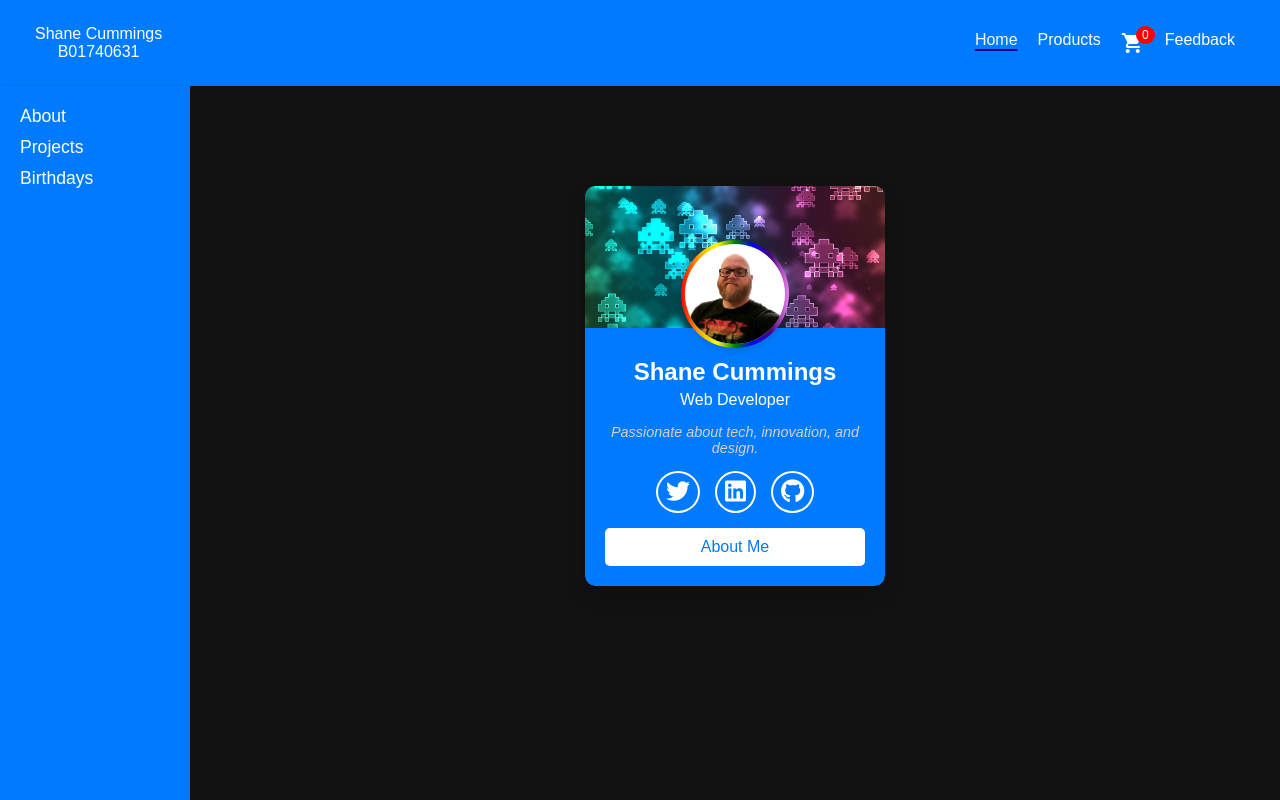
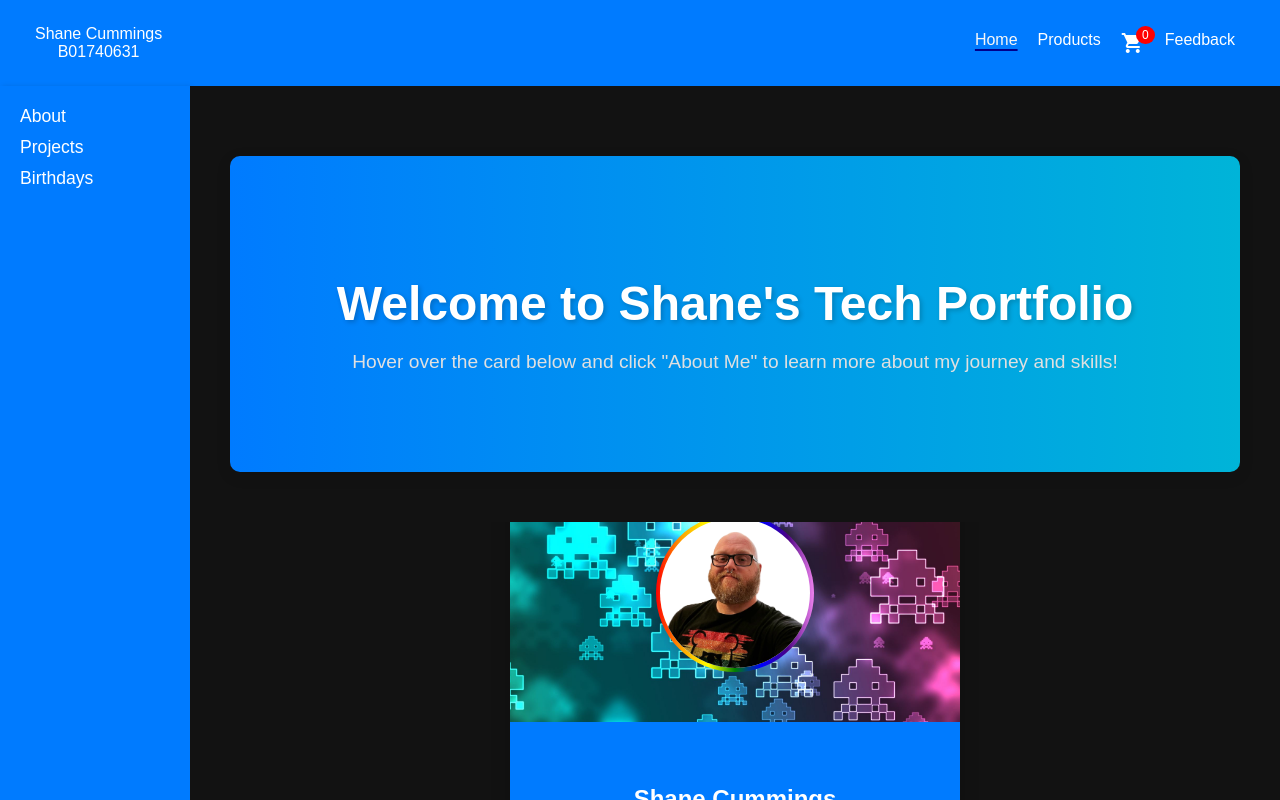
Before and after one commit to BeardedRaider/ProjectWebDev, a plain HTML site: page index.html in a window 1280 px wide. Drawn offline with nearby package versions, Linux system fonts and the light colour scheme.

Commit message:
Add intro section with fade-in animation; update bio content and clean up unused styles

```diff
--- /dev/null
+++ b/css/card.css
@@ -0,0 +1,263 @@
+/* Intro Section Styling */
+.intro-section {
+    background: linear-gradient(to right, #007bff, #00b4d8); /* Beautiful gradient background */
+    color: white; /* White text to contrast the gradient */
+    text-align: center; /* Centers the text */
+    padding: 80px 20px; /* Adds padding to top and bottom */
+    border-radius: 10px; /* Rounded corners for a smoother look */
+    box-shadow: 0px 4px 15px rgba(0, 0, 0, 0.1); /* Soft shadow around the section */
+    margin: 50px 20px; /* Adds some space around the section */
+    transition: transform 0.3s ease, opacity 0.5s ease; /* Smooth transition for animation */
+    opacity: 0; /* Initially hidden, for fade-in effect */
+    transform: translateY(20px); /* Start with a slight downward position */
+}
+
+/* Animation for fade-in and slide-up effect */
+.intro-section.visible {
+    opacity: 1;
+    transform: translateY(0); /* Slide to original position */
+}
+
+.intro-section h1 {
+    font-size: 3rem; /* Larger heading */
+    font-weight: bold;
+    margin-bottom: 20px; /* Space below the title */
+    text-shadow: 2px 2px 5px rgba(0, 0, 0, 0.2); /* Subtle shadow for a 3D effect */
+}
+
+.intro-section p {
+    font-size: 1.2rem; /* Slightly larger text */
+    font-weight: 300;
+    margin-top: 10px; /* Adds space above the paragraph */
+    color: #e0e0e0; /* Light gray text for better readability */
+}
+
+/* Fade-in effect on load */
+@keyframes fadeIn {
+    from {
+    opacity: 0;
+    transform: translateY(20px);
+    }
+    to {
+    opacity: 1;
+    transform: translateY(0);
+    }
+}
+
+/* Apply animation */
+.intro-section {
+    animation: fadeIn 1s ease-in-out;
+}
+
+/* -----------Rotating Card Container----------- */
+.rotating-card-container {
+    display: flex;
+    justify-content: center;
+    align-items: center;
+    height: 50vh;
+    perspective: 900px;/* Adds depth to the 3D effect */
+    position: relative;
+    overflow: hidden; /* Ensures the shine stays inside the card */
+}
+
+.rotating-card {
+    position: relative;
+    width: 450px;
+    height: 550px;
+    transform-style: preserve-3d;/* Ensures the child elements rotate in 3D space */
+    transition: transform 0.3s ease-out, box-shadow 0.3s ease-out;
+    box-shadow: 0 10px 20px rgba(0, 0, 0, 0.2);
+    overflow: hidden;
+    border-radius: 10px;
+}
+
+/* Glow Effect */
+.rotating-card-container:hover .rotating-card {
+    box-shadow: 0 10px 30px rgba(255, 255, 255, 0.4);
+}
+
+/* Holographic Shine */
+.rotating-card::before {
+    content: '';
+    position: absolute;
+    top: 0;
+    left: 0;
+    width: 250%;
+    height: 50%;
+    background: radial-gradient(circle at var(--shine-x, 50%) var(--shine-y, 50%),
+    rgba(255, 255, 255, 0.8),
+    rgba(255, 255, 255, 0) 60%);
+    pointer-events: none;
+    opacity: 0;
+    z-index: 1;
+}
+
+/* Hover Shine Opacity */
+.rotating-card-container:hover .rotating-card::before {
+    opacity: 0.7;
+}
+
+/* -----Card Sides----- */
+.card-side {
+    width: 100%;
+    height: 100%;
+    position: absolute;
+    backface-visibility: hidden;
+    transition: transform 0.6s ease-in-out;
+    border-radius: 10px;
+    overflow: hidden;
+}
+
+.card-side.front {
+    background-color: #007bff;
+    transform: rotateY(0deg); /* Default front position */
+    display: flex;
+    flex-direction: column;
+    justify-content: space-between;
+}
+
+.card-side.back {
+    background: linear-gradient(to bottom, #007bff, #6a11cb); /* Blue to Purple Gradient */
+    transform: rotateY(180deg); /* Default back position */
+    display: flex;
+    align-items: center;
+    justify-content: center;
+    padding: 20px;
+    color: white;
+    text-align: center;
+    box-sizing: border-box;
+}
+
+/* Rotate card on button click */
+.rotating-card.flipped .front {
+    transform: rotateY(180deg);
+}
+
+.rotating-card.flipped .back {
+    transform: rotateY(0deg);
+}
+
+/* -----Card Image----- */
+.card-image {
+    background-color: #007bff; /* Fallback color in case the background image doesn't load */
+    position: relative;
+    background-image: url('/images/invade.jpg'); /* Replace with the path to your background image */
+    background-size: cover; /* Ensures the image covers the entire area */
+    background-position: center; /* Centers the image within the section */
+    height: 50%;
+
+}
+
+.image-container {
+    position: absolute;
+    bottom: 50px; /* Pulls the image halfway out of the card-image section */
+    left: 50%;
+    transform: translateX(-50%);
+    width: 150px;
+    height: 150px;
+    border-radius: 50%; /* Makes the image circular */
+    overflow: hidden; /* Ensures the image fits within the circle */
+    box-shadow: 0 4px 6px rgba(0, 0, 0, 0.1); /* Optional: Adds a subtle shadow */
+    background: linear-gradient(to right, red, orange, yellow, green, blue, indigo, violet); /* Rainbow gradient */
+    padding: 4px; /* Space for the rainbow border */
+}
+
+.image-container img {
+    display: block;
+    width: 100%;
+    height: 100%;
+    border-radius: 50%; /* Ensures the image inside the container is circular */
+    object-fit: cover; /* Ensures the image scales nicely inside the circle */
+    background-color: white; /* Fallback for transparency */
+}
+
+/* -----Card Info----- */
+.card-info {
+    text-align: center;
+    padding: 20px;
+    color: white;
+}
+
+.card-info h2 {
+    margin: 10px 0 5px;
+}
+
+.card-info p {
+    margin: 5px 0 15px;
+}
+
+.tagline {
+    font-style: italic;
+    font-size: 0.9rem;
+    color: #d1d1d1;
+    margin-bottom: 10px;
+}
+
+/* -----Social Icons----- */
+.social-icons {
+    display: flex;
+    justify-content: center;
+    gap: 15px;
+    margin: 15px 0;
+}
+
+.icon {
+    text-decoration: none;
+    color: white;
+    font-size: 1.5rem;
+    border: 2px solid white;
+    padding: 5px 8px;
+    border-radius: 50%;
+    display: inline-block;
+    transition: background-color 0.3s, color 0.3s;
+}
+
+.icon:hover {
+    background-color: #007bff;
+    color: white;
+}
+
+/* -----Flip Button----- */
+.flip-button {
+    padding: 10px 15px;
+    background-color: white;
+    color: #007bff;
+    border: none;
+    border-radius: 5px;
+    cursor: pointer;
+    font-size: 1rem;
+    transition: background-color 0.3s, color 0.3s;
+}
+
+.flip-button:hover {
+    background-color: #007bff;
+    color: white;
+}
+
+/* -----Back Side Content----- */
+.bio-content {
+    text-align: center;
+}
+
+.bio-content h2 {
+    margin-bottom: 10px;
+    color: white;
+    text-shadow: 1px 1px 5px rgba(0, 0, 0, 0.4);
+}
+
+.bio-content p {
+    margin-bottom: 10px;
+    font-size: 0.95rem;
+    line-height: 1.6;
+}
+
+.bio-content p:last-child {
+    font-style: italic;
+    color: #c0c0c0;
+}
+
+/* -----Clean-ups----- */
+.rotating-card::after {
+    /* Removed unused radial gradient and non-working shine effect */
+    display: none;
+}
--- a/css/style.css
+++ b/css/style.css
@@ -110,8 +110,6 @@ main {
   margin-top: 0; /* Prevents extra spacing between navbar and layout */
 }
 
-
-
 /* Cart Icon with Counter */
 .cart-icon {
   position: relative;
@@ -151,9 +149,6 @@ main {
 }
 
 
-
-
-
 @keyframes underlineAnimation {
   from {
     text-decoration-color: transparent;
@@ -165,220 +160,8 @@ main {
   }
 }
 
-/* -----Rotating Card Container----- */
-.rotating-card-container {
-  display: flex;
-  justify-content: center;
-  align-items: center;
-  height: 70vh;
-  perspective: 900px;/* Adds depth to the 3D effect */
-  position: relative;
-  overflow: hidden; /* Ensures the shine stays inside the card */
-}
 
-.rotating-card {
-  position: relative;
-  width: 300px;
-  height: 400px;
-  transform-style: preserve-3d;/* Ensures the child elements rotate in 3D space */
-  transition: transform 0.3s ease-out, box-shadow 0.3s ease-out;
-  box-shadow: 0 10px 20px rgba(0, 0, 0, 0.2);
-  overflow: hidden;
-  border-radius: 10px;
-}
-
-/* Glow Effect */
-.rotating-card-container:hover .rotating-card {
-  box-shadow: 0 10px 30px rgba(255, 255, 255, 0.4);
-}
-
-/* Holographic Shine */
-.rotating-card::before {
-  content: '';
-  position: absolute;
-  top: 0;
-  left: 0;
-  width: 100%;
-  height: 100%;
-  background: radial-gradient(circle at var(--shine-x, 50%) var(--shine-y, 50%),
-    rgba(255, 255, 255, 0.8),
-    rgba(255, 255, 255, 0) 60%);
-  pointer-events: none;
-  opacity: 0;
-  z-index: 1;
-}
-
-
-/* Hover Shine Opacity */
-.rotating-card-container:hover .rotating-card::before {
-  opacity: 0.7;
-}
-
-/* -----Card Sides----- */
-.card-side {
-  width: 100%;
-  height: 100%;
-  position: absolute;
-  backface-visibility: hidden;
-  transition: transform 0.6s ease-in-out;
-  border-radius: 10px;
-  overflow: hidden;
-}
-
-.card-side.front {
-  background-color: #007bff;
-  transform: rotateY(0deg); /* Default front position */
-  display: flex;
-  flex-direction: column;
-  justify-content: space-between;
-}
-
-.card-side.back {
-  background: linear-gradient(to bottom, #007bff, #6a11cb); /* Blue to Purple Gradient */
-  transform: rotateY(180deg); /* Default back position */
-  display: flex;
-  align-items: center;
-  justify-content: center;
-  padding: 20px;
-  color: white;
-  text-align: center;
-  box-sizing: border-box;
-}
-
-/* Rotate card on button click */
-.rotating-card.flipped .front {
-  transform: rotateY(180deg);
-}
-
-.rotating-card.flipped .back {
-  transform: rotateY(0deg);
-}
-
-/* -----Card Image----- */
-.card-image {
-  background-color: #007bff; /* Fallback color in case the background image doesn't load */
-  position: relative;
-  background-image: url('/images/invade.jpg'); /* Replace with the path to your background image */
-  background-size: cover; /* Ensures the image covers the entire area */
-  background-position: center; /* Centers the image within the section */
-  height: 50%;
-}
-
-.image-container {
-  position: absolute;
-  bottom: -20px; /* Pulls the image halfway out of the card-image section */
-  left: 50%;
-  transform: translateX(-50%);
-  width: 100px;
-  height: 100px;
-  border-radius: 50%; /* Makes the image circular */
-  overflow: hidden; /* Ensures the image fits within the circle */
-  box-shadow: 0 4px 6px rgba(0, 0, 0, 0.1); /* Optional: Adds a subtle shadow */
-  background: linear-gradient(to right, red, orange, yellow, green, blue, indigo, violet); /* Rainbow gradient */
-  padding: 4px; /* Space for the rainbow border */
-}
-
-.image-container img {
-  display: block;
-  width: 100%;
-  height: 100%;
-  border-radius: 50%; /* Ensures the image inside the container is circular */
-  object-fit: cover; /* Ensures the image scales nicely inside the circle */
-  background-color: white; /* Fallback for transparency */
-}
-
-/* -----Card Info----- */
-.card-info {
-  text-align: center;
-  padding: 20px;
-  color: white;
-}
-
-.card-info h2 {
-  margin: 10px 0 5px;
-}
-
-.card-info p {
-  margin: 5px 0 15px;
-}
-
-.tagline {
-  font-style: italic;
-  font-size: 0.9rem;
-  color: #d1d1d1;
-  margin-bottom: 10px;
-}
-
-/* -----Social Icons----- */
-.social-icons {
-  display: flex;
-  justify-content: center;
-  gap: 15px;
-  margin: 15px 0;
-}
-
-.icon {
-  text-decoration: none;
-  color: white;
-  font-size: 1.5rem;
-  border: 2px solid white;
-  padding: 5px 8px;
-  border-radius: 50%;
-  display: inline-block;
-  transition: background-color 0.3s, color 0.3s;
-}
-
-.icon:hover {
-  background-color: #007bff;
-  color: white;
-}
-
-/* -----Flip Button----- */
-.flip-button {
-  padding: 10px 15px;
-  background-color: white;
-  color: #007bff;
-  border: none;
-  border-radius: 5px;
-  cursor: pointer;
-  font-size: 1rem;
-  transition: background-color 0.3s, color 0.3s;
-}
-
-.flip-button:hover {
-  background-color: #007bff;
-  color: white;
-}
-
-/* -----Back Side Content----- */
-.bio-content {
-  text-align: center;
-}
-
-.bio-content h2 {
-  margin-bottom: 10px;
-  color: white;
-  text-shadow: 1px 1px 5px rgba(0, 0, 0, 0.4);
-}
-
-.bio-content p {
-  margin-bottom: 10px;
-  font-size: 0.95rem;
-  line-height: 1.6;
-}
-
-.bio-content p:last-child {
-  font-style: italic;
-  color: #c0c0c0;
-}
-
-/* -----Clean-ups----- */
-.rotating-card::after {
-  /* Removed unused radial gradient and non-working shine effect */
-  display: none;
-}
-
-/* ----------Products Page---------- */
+/* ----------------Products Page---------------- */
 .products {
   padding: 40px;
   text-align: center;
--- a/index.html
+++ b/index.html
@@ -7,6 +7,7 @@
     <link href="https://fonts.googleapis.com/icon?family=Material+Icons" rel="stylesheet">
     <link href="https://cdnjs.cloudflare.com/ajax/libs/font-awesome/6.0.0/css/all.min.css" rel="stylesheet">
     <link rel="stylesheet" href="css/style.css" />
+    <link rel="stylesheet" href="css/card.css" />
 
     <title>HomePage</title>
   </head>
@@ -39,6 +40,12 @@
       </aside>
 
       <main>
+
+        <section class="intro-section">
+          <h1>Welcome to Shane's Tech Portfolio</h1>
+          <p>Hover over the card below and click "About Me" to learn more about my journey and skills!</p>
+        </section>
+
         <section class="rotating-card-container">
           <div class="rotating-card">
             <!-- Front Side -->
@@ -72,11 +79,19 @@
               <div class="bio-content">
                 <h2>About Me</h2>
                 <p>
-                  Hi, I'm Shane, a passionate web developer with experience in building dynamic, responsive websites.
-                  I love coding, learning new technologies, and creating elegant solutions to complex problems.
+                  Hi, I'm Shane, a dedicated web developer with a decade-long passion for creating intuitive and
+                  user-friendly web applications. I started my journey by building small scripts and games in Python and JavaScript
+                  and have since developed complex, dynamic web solutions for clients worldwide.
                 </p>
-                <p>Interests: Technology, Photography, Gaming</p>
-                <p>Skills: HTML, CSS, JavaScript, jQuery</p>
+                <p>
+                  I specialize in responsive design, interactive features, and clean, efficient code. Beyond development,
+                  I have a strong interest in AI, blockchain, and cloud technologies.
+                </p>
+                <p>
+                  When I'm not coding, you can find me exploring the latest gadgets, attending hackathons,
+                  or mentoring budding developers in the community.
+                </p>
+                <p>Let's connect and create something amazing together!</p>
                 <button class="flip-button back">Go Back</button>
               </div>
             </div>
--- a/js/script.js
+++ b/js/script.js
@@ -1,5 +1,8 @@
 document.addEventListener("DOMContentLoaded", () => {
   const card = document.querySelector(".rotating-card");
+    // Add class to trigger fade-in animation
+    const introSection = document.querySelector('.intro-section');
+    introSection.classList.add('visible');
 
   // Ensure the card exists to avoid errors
   if (card) {
```
